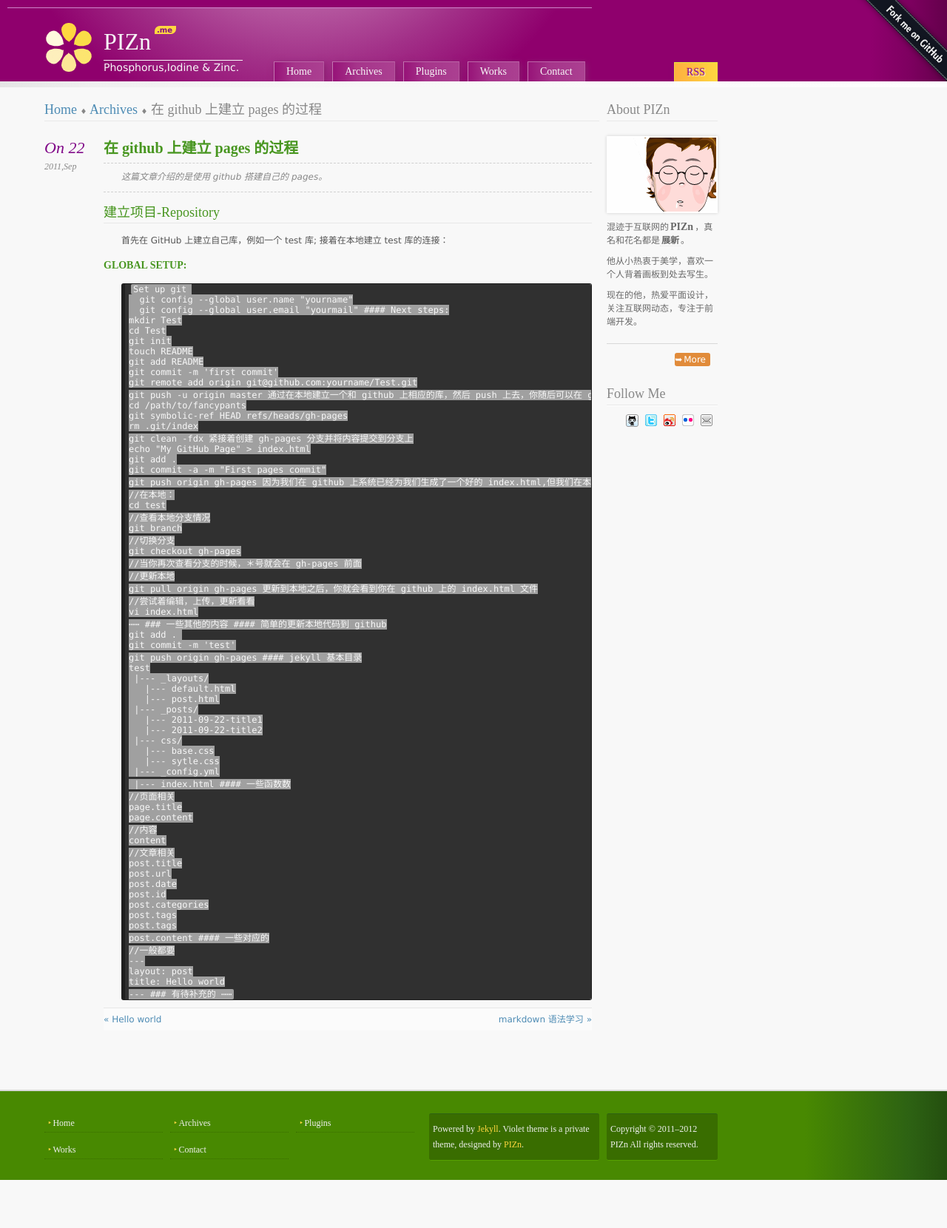
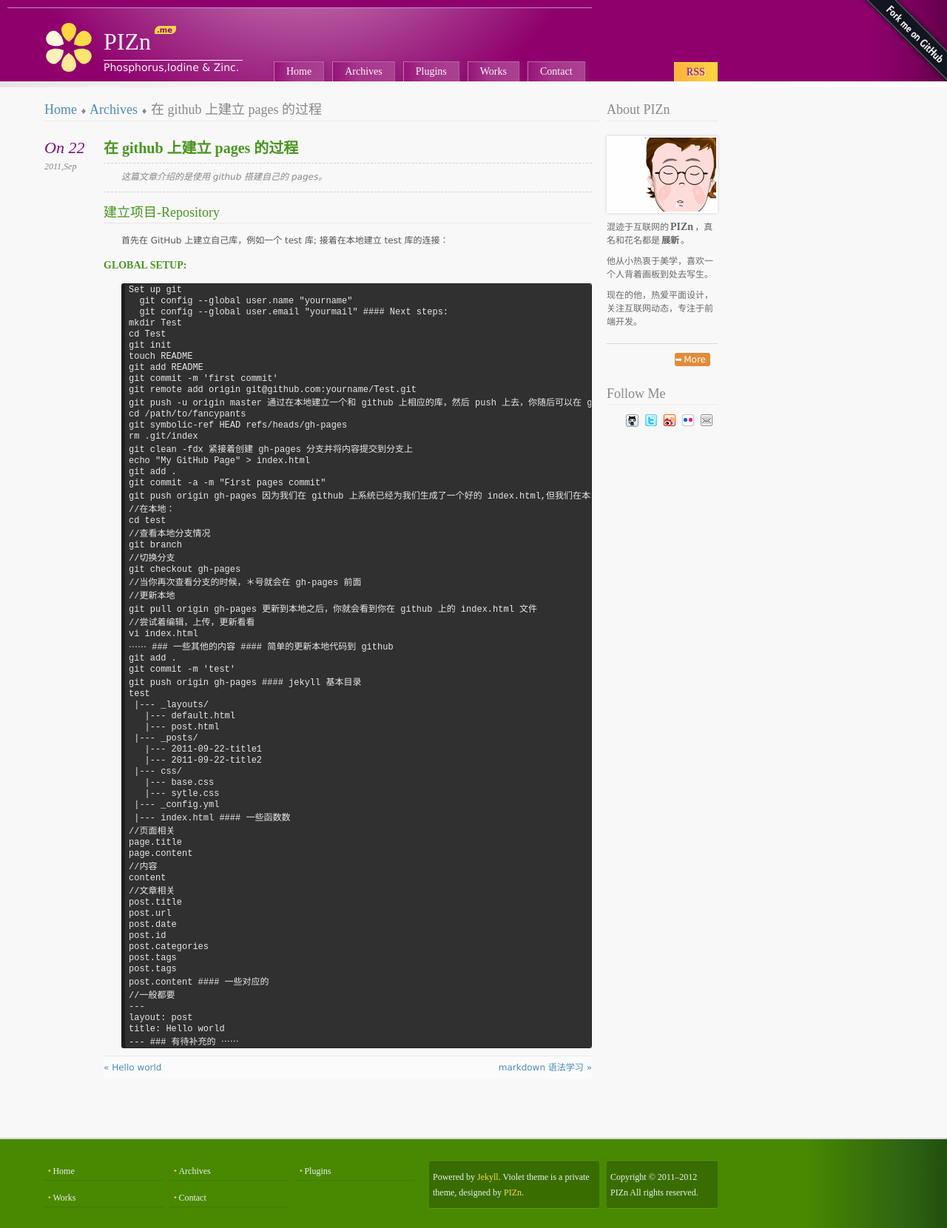
Before and after one commit to pizn/pizn.github.com, a Jekyll site: the page built from _posts/2011-09-22-create-github-page.md, in a window 1280 px wide. Shown: the whole page at 74% size. Built offline with Jekyll 4.4.1, drawn with Linux system fonts in a browser that asks for light colours; Markdown is read by kramdown in place of the engine named in the settings; comment, search, counter and statistics services are not loaded; before the commit the page ends 1595 px from its top, so only the background shows below that.

Commit message:
Edit code style

```diff
--- a/css/violet.css
+++ b/css/violet.css
@@ -917,16 +917,13 @@
   color: #e8e8e8;
   border-radius: 3px 3px 3px 3px;
 }
-.v-entry code {
+.v-entry .v-code {
  margin: 0 3px;
  padding: 0 3px;
  background: #a0a0a0;
  font: 12px Monaco,serif;
  color: #f8f8f8;
  border-radius: 2px 2px;
-}
-.DlHighlight code {
-    background: none;
 }
 /** colorcode **/
 .DlHighlight .operand { color: #e8f8f2; }
```
